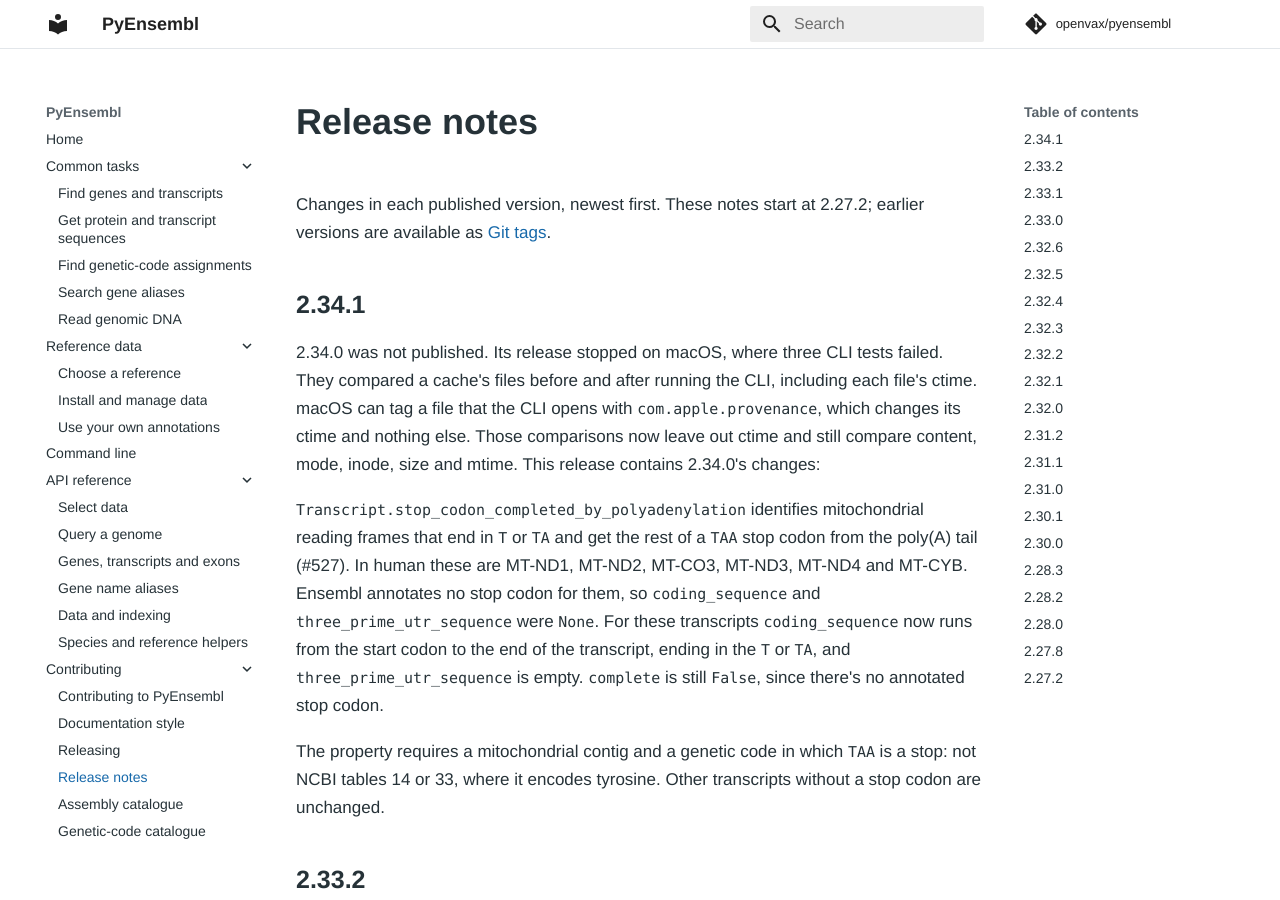
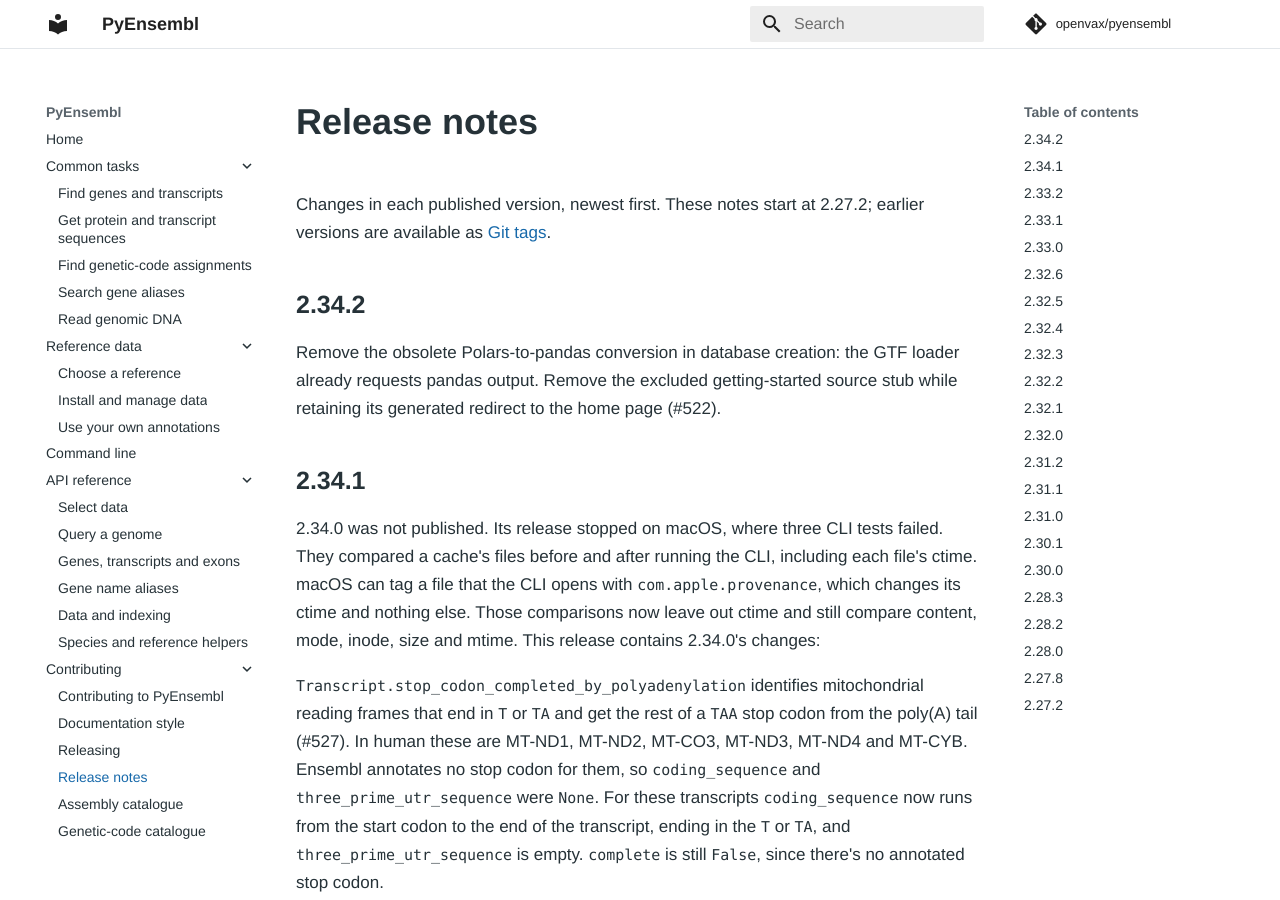
Before and after one commit to openvax/pyensembl, an MkDocs documentation site: the page built from docs/dev/release-notes.md, in a window 1280 px wide and 900 px high. Built offline with MkDocs 1.6.1 and Material for MkDocs 9.7.7, drawn with Linux system fonts in a browser that asks for light colours; comment, search, counter and statistics services are not loaded.

Commit message:
Remove obsolete dataframe conversion and excluded docs stub (2.34.2)

```diff
--- a/RELEASE_NOTES.md
+++ b/RELEASE_NOTES.md
@@ -2,6 +2,12 @@
 
 Changes in each published version, newest first. These notes start at 2.27.2;
 earlier versions are available as [Git tags](https://github.com/openvax/pyensembl/tags).
+
+## 2.34.2
+
+Remove the obsolete Polars-to-pandas conversion in database creation: the GTF
+loader already requests pandas output. Remove the excluded getting-started
+source stub while retaining its generated redirect to the home page (#522).
 
 ## 2.34.1
 
--- a/mkdocs.yml
+++ b/mkdocs.yml
@@ -45,8 +45,6 @@ nav:
       - Release notes: dev/release-notes.md
       - Assembly catalogue: dev/assembly-catalogue.md
       - Genetic-code catalogue: dev/genetic-code-catalogue.md
-exclude_docs: |
-  /getting-started.md
 plugins:
   - search
   - redirects:
--- a/pyensembl/version.py
+++ b/pyensembl/version.py
@@ -1,4 +1,4 @@
-__version__ = "2.34.1"
+__version__ = "2.34.2"
 
 def print_version():
     print(f"v{__version__}")
```
Also changed, not shown: docs/getting-started.md (deleted, +0 -7 lines), 1 other file.
